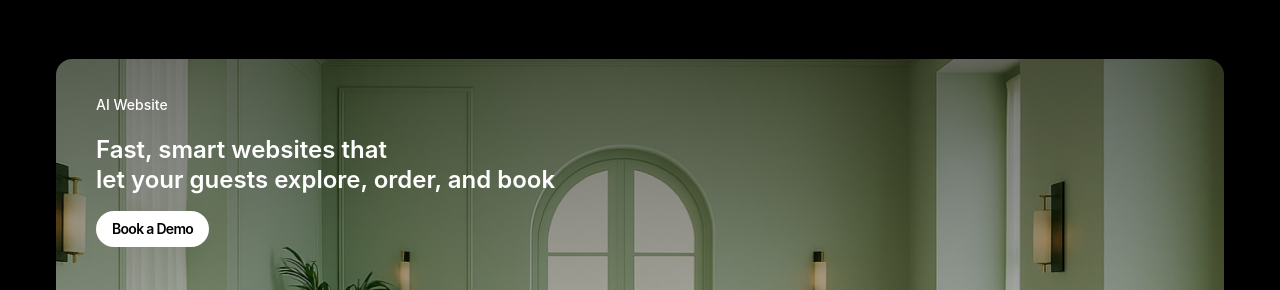
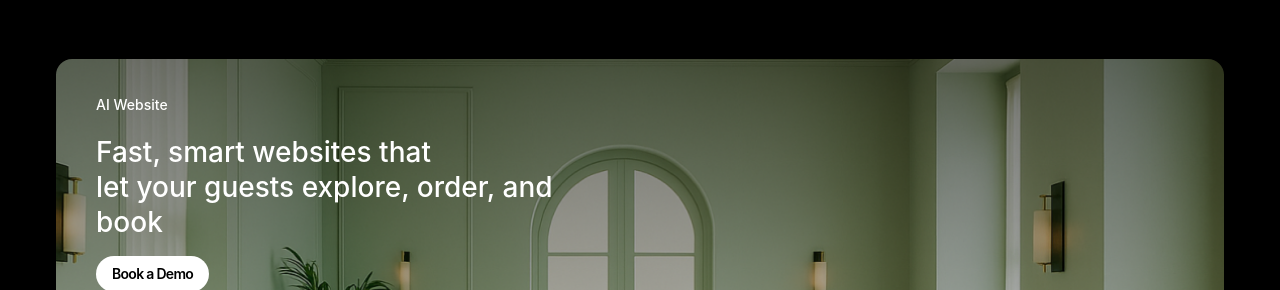
Before and after one commit to webwizzz/foodo, a Next.js app: page / in a window 1280 px wide. Shown: the part 6000-6290 px from the top of the page. Built offline with nearby package versions, Linux system fonts and the light colour scheme.

Commit message:
refactor: Update font size and weight for improved readability in HeroScrollDemo

```diff
--- a/components/ShardBackgroundSection.tsx
+++ b/components/ShardBackgroundSection.tsx
@@ -30,7 +30,7 @@ export default function HeroScrollDemo() {
                   AI Website
                 </span>
               </div>
-              <h2 className="text-xl md:text-2xl lg:text-2xl font-semibold text-white mb-4 font-matter leading-tight">
+              <h2 className="text-xl md:text-2xl lg:text-[28px] font-medium text-white mb-4 font-matter leading-tight">
                 Fast, smart websites that<br />
                 let your guests explore, order, and book
               </h2>
```
